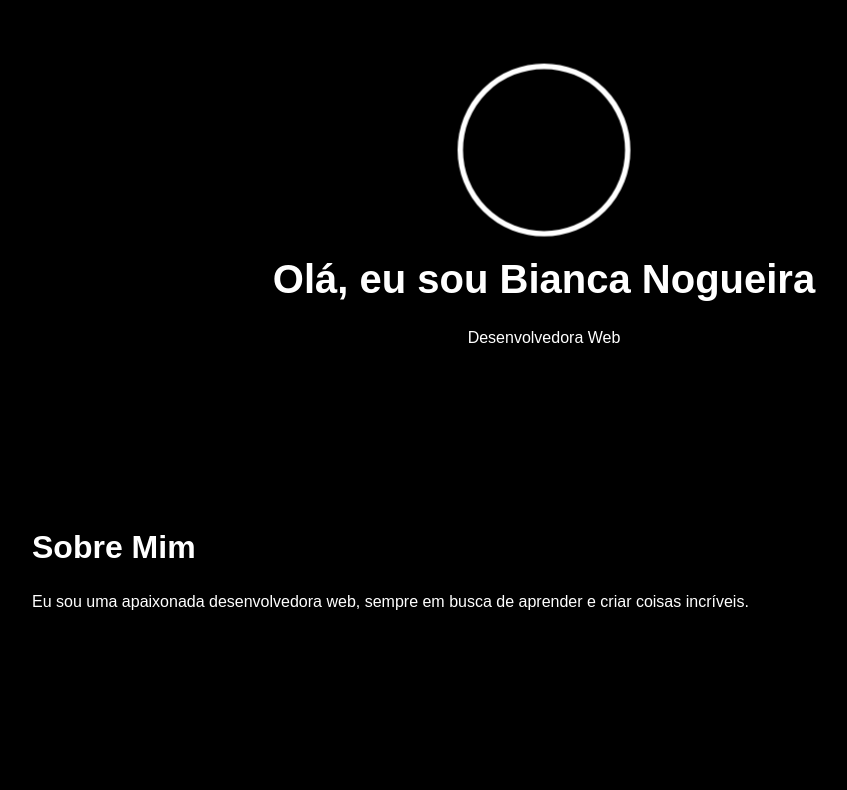
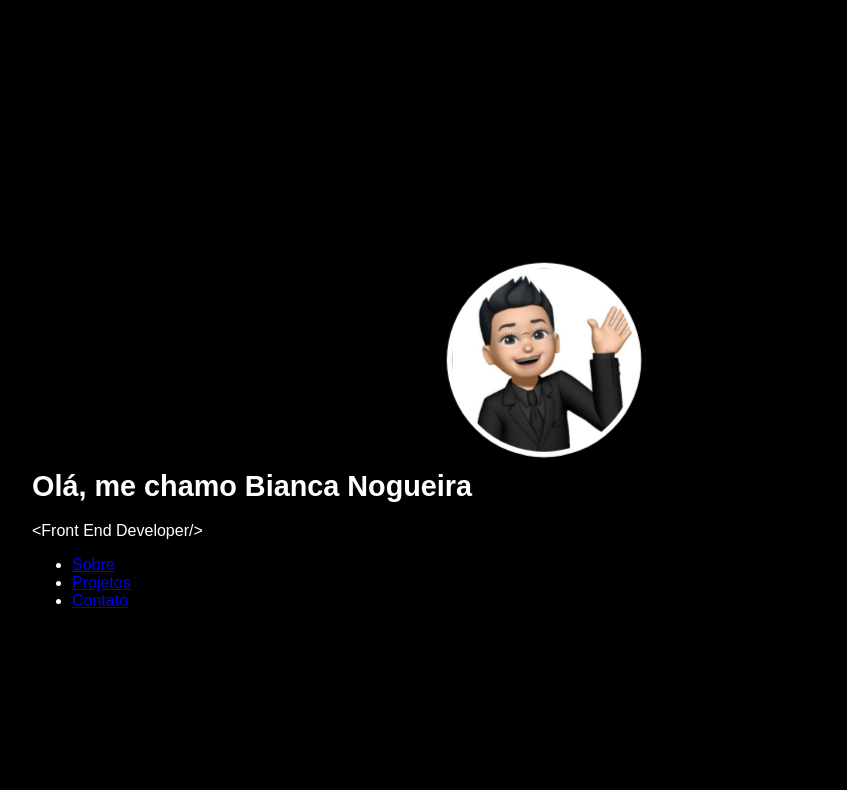
Before and after one commit to biancasnogueira/portfolio, a plain HTML site: page index.html in a window 1280 px wide. Shown: the top 790 px of the page, without its empty margins (96-943 px from the left). Drawn offline with Linux system fonts and the light colour scheme.

Commit message:
ajustando cores tamanhos e frases, para que assim fique mais harmonico

```diff
--- a/index.html
+++ b/index.html
@@ -3,30 +3,38 @@
 <head>
     <meta charset="UTF-8">
     <meta name="viewport" content="width=device-width, initial-scale=1.0">
-    <title>Portfólio</title>
-    <link rel="icon" type="image/png" href="">
+    <title>Portfólio de Bianca Nogueira</title>
+    <link rel="icon" type="image/png" href="path/to/favicon.png">
     <link rel="stylesheet" href="styles.css">
 </head>
 <body>
     <header>
         <div class="container">
             <div class="avatar"></div>
-            <h1>Olá, eu sou Bianca Nogueira</h1>
-            <p>Desenvolvedora Web</p>
+            <h1>Olá, me chamo Bianca Nogueira</h1>
+            <p>&lt;Front End Developer/&gt;</p>
+            <nav>
+                <ul>
+                    <li><a href="#about">Sobre</a></li>
+                    <li><a href="#projects">Projetos</a></li>
+                    <li><a href="#contact">Contato</a></li>
+                </ul>
+            </nav>
         </div>
     </header>
 
+    <main>
         <section id="about">
             <div class="container">
                 <h2>Sobre Mim</h2>
-            <p>Eu sou uma apaixonada desenvolvedora web, sempre em busca de aprender e criar coisas incríveis.</p>
+                <p>Sou uma pessoa que preza pela inteligência, cultura e conhecimento, logo estou a todo tempo em movimento fazendo coisas novas e me esforçando para fazer tudo bem feito. Tenho 21 anos e me interesso muito pela área de tecnologia, universo dos computadores, jogos, celulares, entre outros. Atualmente, estou me graduando em Análise e Desenvolvimento de Sistemas.</p>
+                <p>O que verdadeiramente me motiva é a aprovação e apreciação das pessoas ao meu redor pelo meu trabalho. Além disso, tenho uma visão clara de alcançar minha independência e construir meu próprio patrimônio. Essas metas são impulsionadoras para mim, e o sentimento de conquista ao alcançá-las é inigualável. Continuo em constante busca de resultados e superação de metas pessoais e profissionais.</p>
             </div>
         </section>
 
         <section id="projects">
             <div class="container">
                 <h2>Projetos</h2>
-            <!-- Lista de projetos -->
                 <div class="project">
                     <h3>Projeto 1</h3>
                     <p>Descrição do projeto...</p>
@@ -63,15 +71,16 @@
         <section id="contact">
             <div class="container">
                 <h2>Contato</h2>
-            <p>Email: exemplo@email.com</p>
-            <p>Telefone: (XX) XXXX-XXXX</p>
+                <p>Email: <a href="mailto:exemplo@email.com">exemplo@email.com</a></p>
+                <p>Telefone: <a href="tel:+5511XXXXXXXX">(XX) XXXX-XXXX</a></p>
                 <p>LinkedIn: <a href="#">Perfil no LinkedIn</a></p>
             </div>
         </section>
+    </main>
 
     <footer>
         <div class="container">
-            <p>&copy; 2024 Meu Portfólio</p>
+            <p>&copy; 2024 Bianca Nogueira. Todos os direitos reservados.</p>
         </div>
     </footer>
 
--- a/styles.css
+++ b/styles.css
@@ -2,7 +2,10 @@ body {
     margin: 0;
     padding: 0;
     font-family: Arial, sans-serif;
-    background: rgb(0,0,0);}
+    background: rgb(0,0,0);
+
+}
+
 
 .container {
     width: 80%;
@@ -12,15 +15,15 @@ body {
 
 header {
     color: #fff;
-    text-align: center;
-    padding: 50px 0;
+    text-align: left;
+    padding: 250px 0;
 }
 
 .avatar {
     background-image: url('avatar.jpg'); /* Adicione a URL do seu avatar */
     background-size: cover;
-    width: 150px;
-    height: 150px;
+    width: 170px;
+    height: 170px;
     border-radius: 50%;
     margin: 0 auto 20px;
     border: 5px solid #fff;
@@ -37,7 +40,7 @@ header {
 }
 
 h1 {
-    font-size: 2.5em;
+    font-size: 1.8em;
     color: white;
 }
 
```
Also changed, not shown: avatar.jpg (added). Lines whose indentation alone changed are shown as unchanged.
